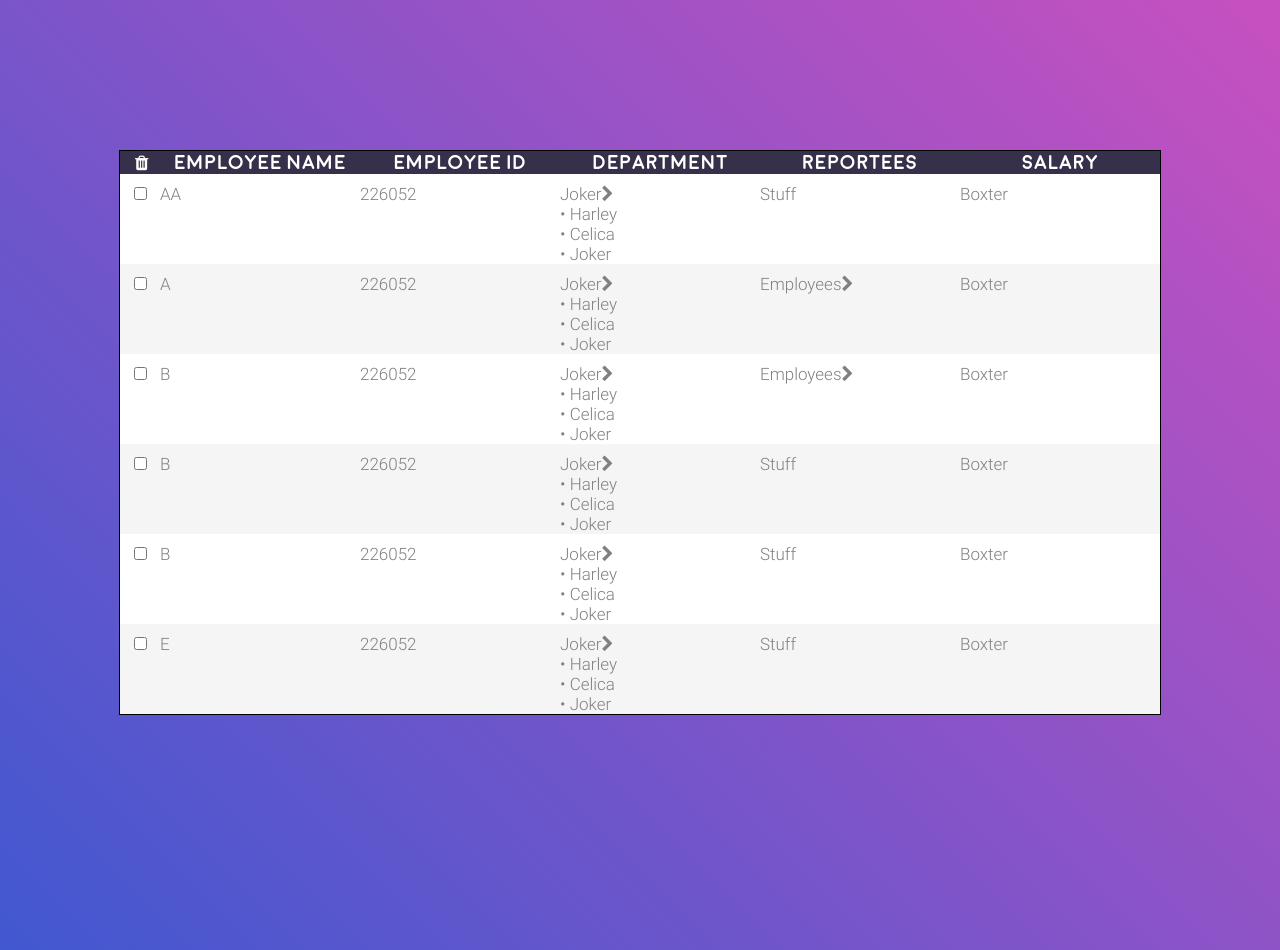
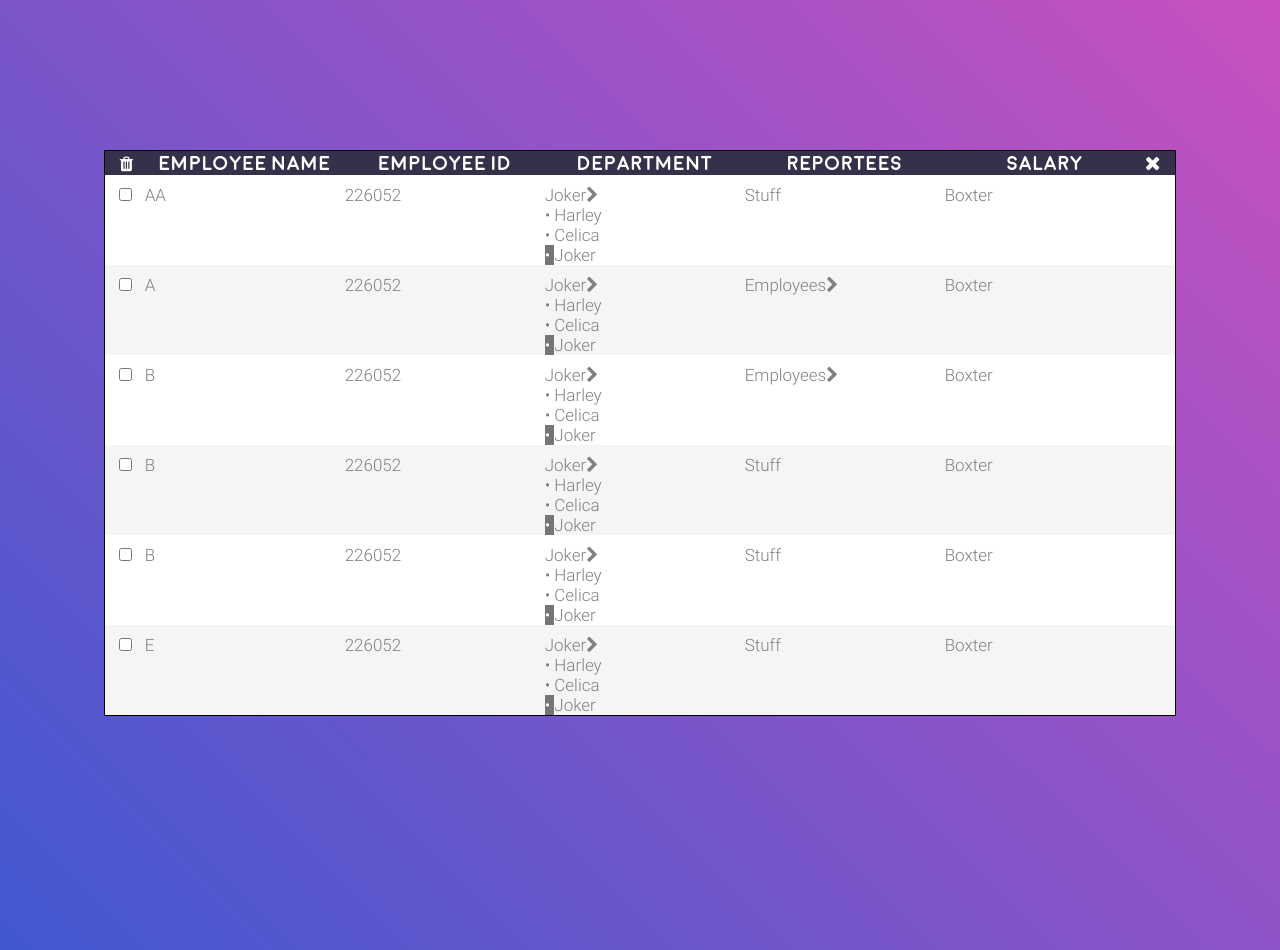
Before and after one commit to KawshalC/caseyGrid, a React (Create React App) app: page / in a window 1280 px wide. Built offline with nearby package versions, Linux system fonts and the light colour scheme.

Commit message:
More Improv

```diff
--- a/src/App.css
+++ b/src/App.css
@@ -81,8 +81,18 @@ body {
   font-family:MoonBold ;
   text-align: center;
 }
+.lastHeaderCell{
+  padding-right: 15px;
+  display: inline-block;
+  width: 100%;
+  font-size: 20px;
+}
 .CaseyGrid .dataRow:nth-child(even)  {
   background:#fff;
+}
+.selected{
+  color: #FFFFFF;
+  background: #757575 !important;
 }
 .secondaryContainer {
   display: table-cell;
--- a/src/Controls/DataRow.jsx
+++ b/src/Controls/DataRow.jsx
@@ -4,22 +4,33 @@ import Cell from './Cell';
 class DataRow extends React.Component{
     constructor(props){
         super(props);
+        this.state={
+          selected:false,
+        }
       }
 
       showCheckBox(){
         if(this.props.showCheckBox)
-          return(<div className="gridCheckbox" style={{display:" table-cell"}}><input type="checkbox"></input></div> );
+          return(<div className="gridCheckbox" style={{display:" table-cell"}}><input type="checkbox" onChange={()=>this.selectDeselectRow()}></input></div> );
         else
           return(<div></div> );
       }
-
+      showCrossIcon(){
+        if(this.props.showCrossButton)
+          return (<div className="firstHeaderCell"></div>);
+      }
+      selectDeselectRow(){
+        this.setState({selected:!this.state.selected});
+      }
+      //<div className={"btn-group pull-right " + (this.props.showBulkActions ? 'show' : 'hidden')}></div>
       render(){
         return(
-          <div style={{display:"table-row"}} className="dataRow">
+          <div style={{display:"table-row"}} className={`dataRow ${this.state.selected ?`selected`:``}`}>
             {this.showCheckBox()}
             {this.props.rowData.map(function (cellData, index) {
               return <Cell key={index} cellData={cellData}></Cell>;
             })}
+            {this.showCrossIcon()}
         </div>
         )
       }
--- a/src/Controls/Grid.jsx
+++ b/src/Controls/Grid.jsx
@@ -11,9 +11,9 @@ class Grid extends React.Component{
       render(){
         return(
           <div className="CaseyGrid">
-            <HeaderRow showCheckBox={this.state.showCheckBox} rowHeaders={this.state.headerNames}></HeaderRow>
+            <HeaderRow showCheckBox={this.state.showCheckBox} rowHeaders={this.state.headerNames} showCrossButton={true}></HeaderRow>
             {this.state.rowData.map((data, index)=> {
-              return <DataRow key={index} showCheckBox={this.state.showCheckBox}  rowData={data} ></DataRow>;
+              return <DataRow key={index} showCheckBox={this.state.showCheckBox}  rowData={data} showCrossButton={true}></DataRow>;
             })}
           </div>
         )
--- a/src/Controls/HeaderRow.jsx
+++ b/src/Controls/HeaderRow.jsx
@@ -16,6 +16,11 @@ class HeaderRow extends React.Component{
           return (<div className="firstHeaderCell"><i className="fa fa-trash"></i></div>);
         return (<div className="firstHeaderCell"></div>);
       }
+      showCrossIcon(){
+        if(this.props.showCrossButton)
+          return (<div className="lastHeaderCell"><i className="fa fa-times"></i></div>);
+        return (<div className="lastHeaderCell"></div>);
+      }
       render(){
         return(
           <div style={{display:"table-header-group"}} className="headerRow">
@@ -23,6 +28,7 @@ class HeaderRow extends React.Component{
             {this.props.rowHeaders.map(function (rowHeader, index) {
               return <HeaderCell key={rowHeader.headerName} rowHeader={rowHeader}></HeaderCell>;
             })}
+            {this.showCrossIcon()}
         </div>
         )
       }
```
Also changed, not shown: src/Controls/Dragable.jsx (added, +81 -0 lines).
